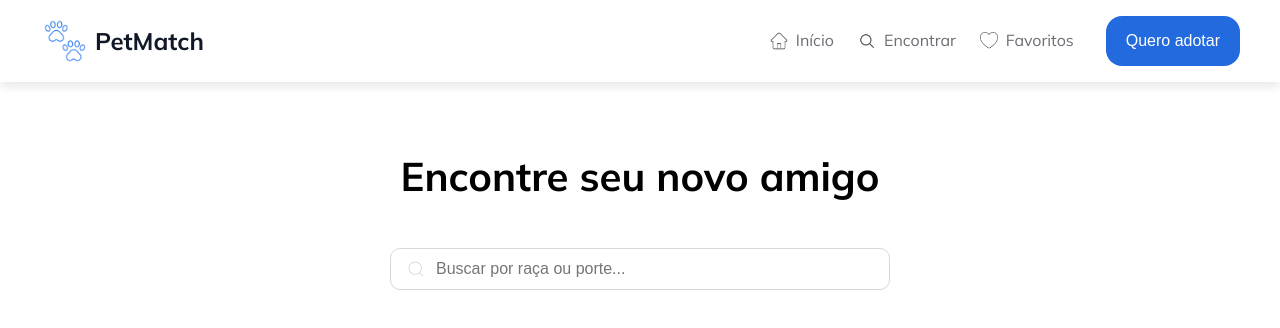
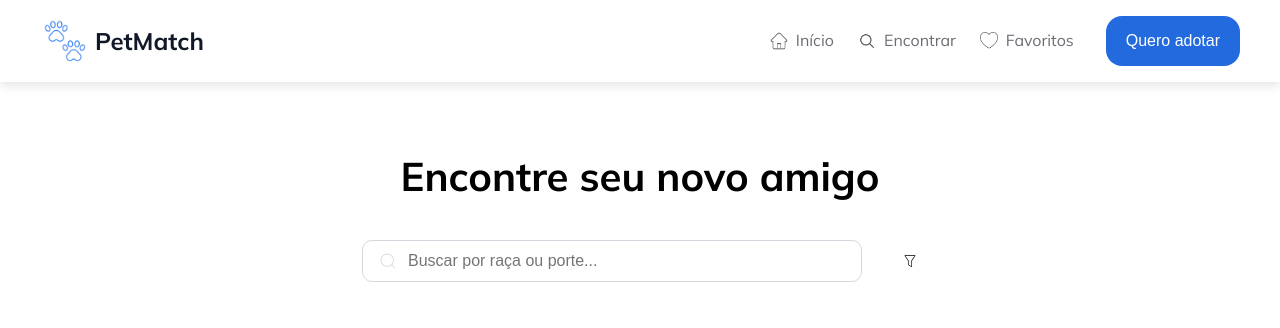
Before and after one commit to GGhiaroni/petmatch, a React (Vite) app: page /encontrar in a window 1280 px wide. Shown: the top 328 px of the page. Built offline with nearby package versions, Linux system fonts and the light colour scheme.

Commit message:
incluindo o icone de filtro

```diff
--- a/pages/PaginaEncontrar.jsx
+++ b/pages/PaginaEncontrar.jsx
@@ -1,4 +1,4 @@
-import { CiSearch } from "react-icons/ci";
+import { CiFilter, CiSearch } from "react-icons/ci";
 import styled from "styled-components";
 
 const ContainerPrincipal = styled.div`
@@ -10,12 +10,13 @@ const ContainerPrincipal = styled.div`
 const TextoPrincipal = styled.h1`
   font-size: 2.5rem;
   text-align: center;
+  padding-top: 9rem;
 `;
 
 const ContainerTopo = styled.div`
-  padding-top: 9rem;
+  padding-top: 2rem;
   display: flex;
-  flex-direction: column;
+  justify-content: center;
   align-items: center;
   gap: 2.5rem;
 `;
@@ -46,8 +47,8 @@ const InputEstilizado = styled.input`
 const PaginaEncontrar = () => {
   return (
     <ContainerPrincipal>
+      <TextoPrincipal>Encontre seu novo amigo</TextoPrincipal>
       <ContainerTopo>
-        <TextoPrincipal>Encontre seu novo amigo</TextoPrincipal>
         <ContainerInput>
           <CiSearch size={20} color="#d4d8dE" />
           <InputEstilizado
@@ -56,6 +57,7 @@ const PaginaEncontrar = () => {
             color=""
           />
         </ContainerInput>
+        <CiFilter />
       </ContainerTopo>
     </ContainerPrincipal>
   );
```
